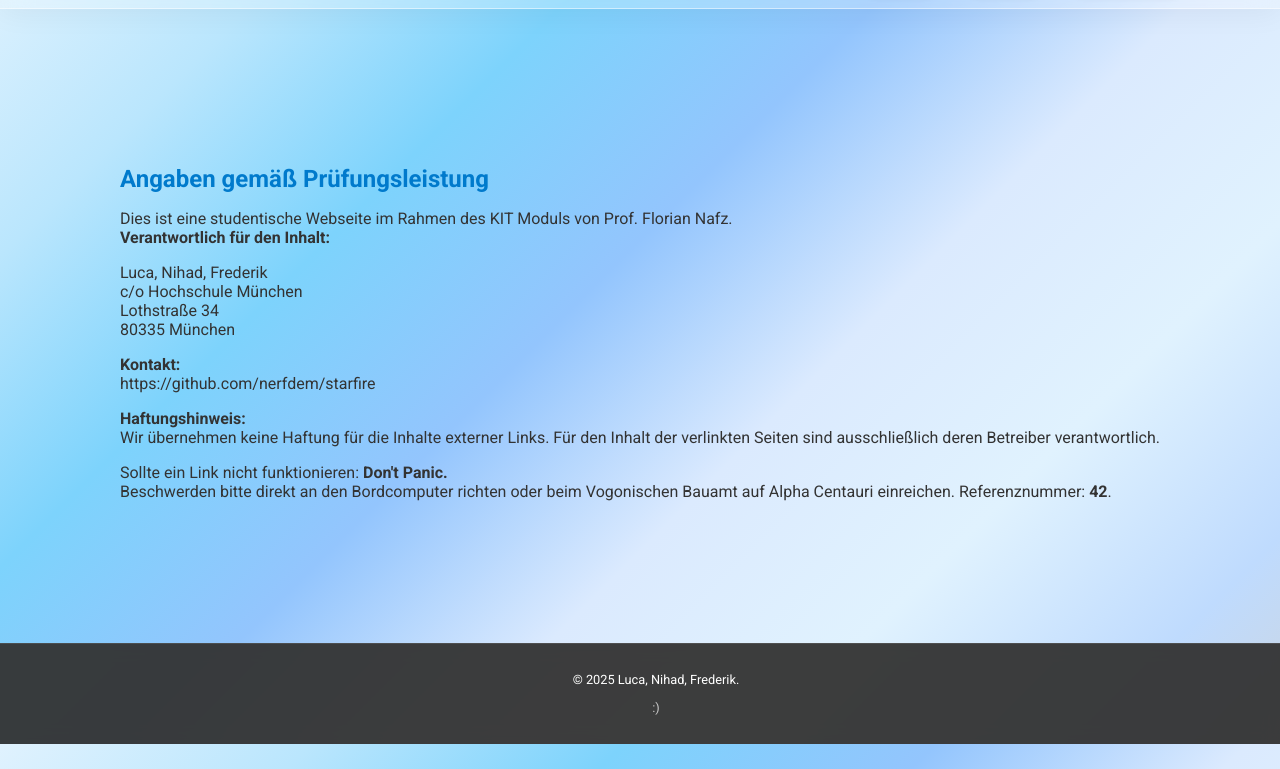
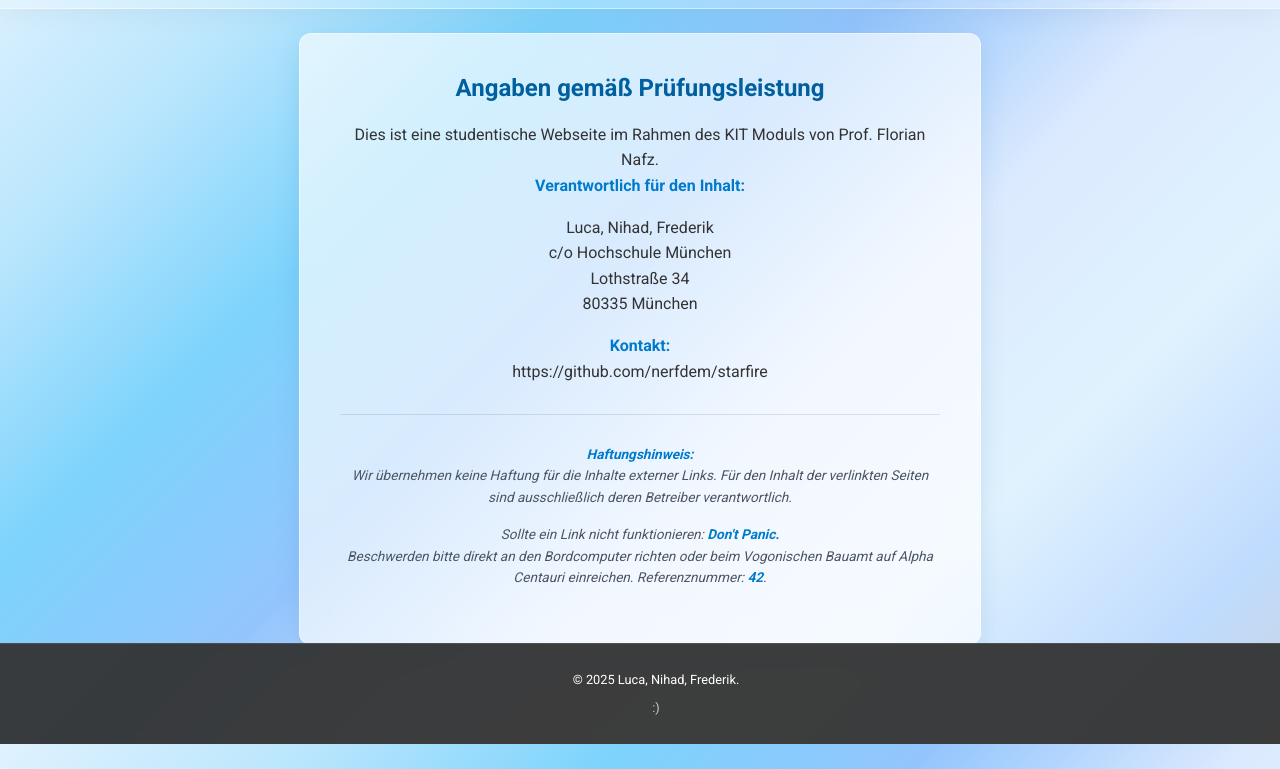
Before and after one commit to nerfdem/starfire, a plain HTML site: page impressum.html in a window 1280 px wide. Shown: the part 56-825 px from the top of the page. Drawn offline with Linux system fonts and the light colour scheme.

Commit message:
css ausgelagert

```diff
--- a/impressum.html
+++ b/impressum.html
@@ -12,6 +12,46 @@
 
     <link rel="stylesheet" href="style.css">
 
+    <style>
+        .impressum-card {
+            background: rgba(255, 255, 255, 0.65);
+            backdrop-filter: blur(12px);
+            -webkit-backdrop-filter: blur(12px);
+            border-radius: 12px;
+            border: 1px solid rgba(255, 255, 255, 0.5);
+            box-shadow: 0 8px 24px rgba(0, 95, 158, 0.12);
+            padding: 40px;
+            max-width: 600px;
+            width: 90%;
+            margin: 20px auto;
+            text-align: center;
+            color: #333;
+        }
+
+        .impressum-card h2 {
+            margin-top: 0;
+            margin-bottom: 20px;
+            color: var(--blue-700);
+        }
+
+        .impressum-card p {
+            line-height: 1.6;
+            margin-bottom: 15px;
+        }
+
+        .impressum-card strong {
+            color: var(--blue-600);
+        }
+
+        .hitchhiker-ref {
+            margin-top: 30px;
+            font-size: 0.85rem;
+            color: var(--muted);
+            border-top: 1px solid rgba(0, 0, 0, 0.1);
+            padding-top: 15px;
+            font-style: italic;
+        }
+    </style>
 </head>
 
 <body>
```
